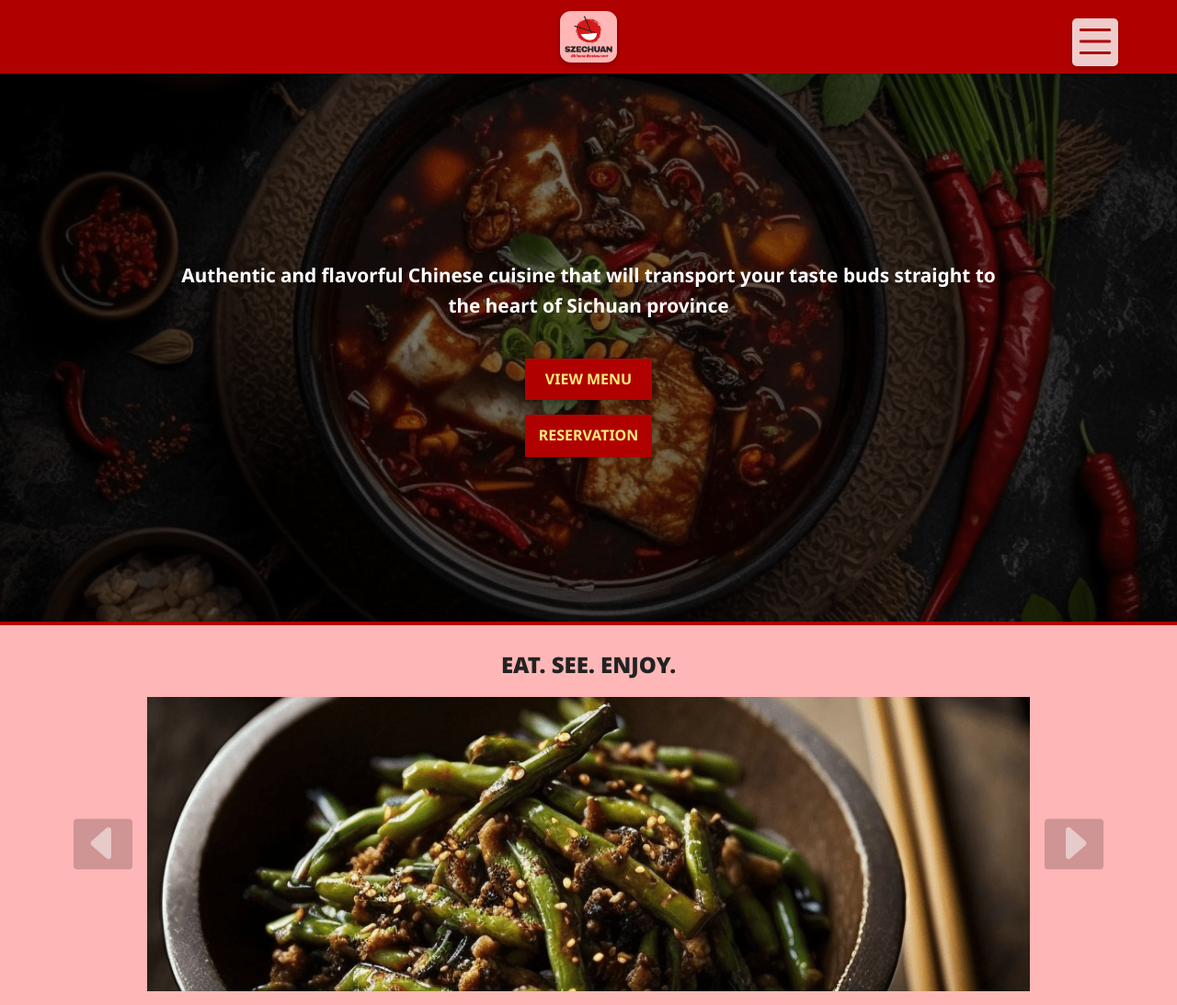
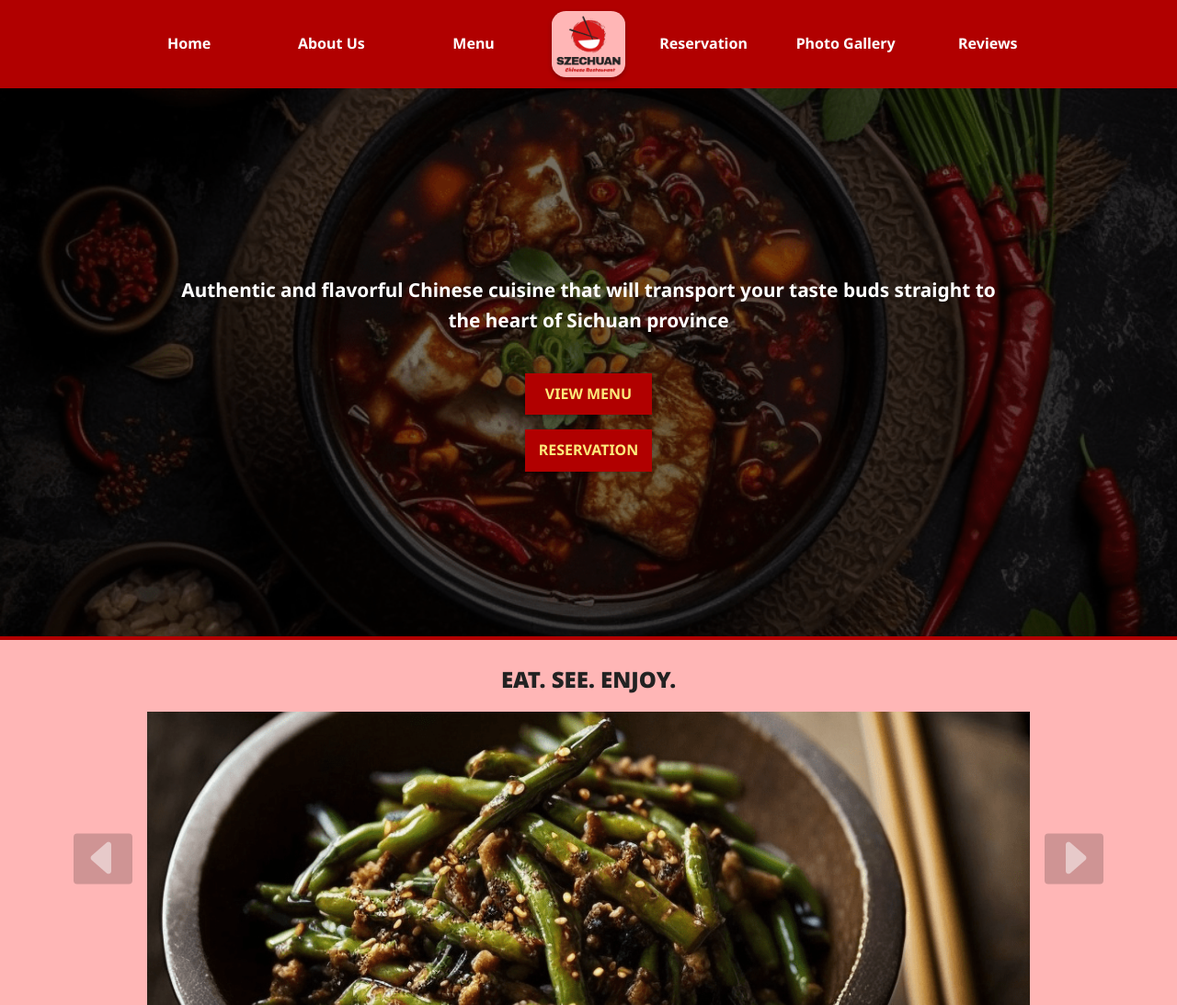
Before and after one commit to Theochenxiyuan/restaurant-website, a PHP site: page /index.php in a window 1280 px wide. Shown: the top 1093 px of the page at 92% size. Run offline with PHP 8.4, Linux system fonts and the light colour scheme.

Commit message:
nav for desktop

```diff
--- a/css/global.css
+++ b/css/global.css
@@ -70,20 +70,22 @@ nav li:hover {
 nav li a:hover {
   color: var(--dark-1);
 }
+
+header {
+  height: 9vh;
+  min-height: 6rem;
+  text-align: center;
+  padding: 12px;
+  background-color: var(--red-1);
+  z-index: 3;
+}
+
 header img {
   max-height: 100%;
   padding: 5px;
   background-color: var(--red-4);
   border-radius: 20%;
   box-shadow: 0 2px 5px #0000004d;
-}
-
-header {
-  height: 10vh;
-  min-height: 80px;
-  text-align: center;
-  padding: 12px;
-  background-color: var(--red-1);
 }
 
 .btn {
@@ -136,7 +138,7 @@ nav.menu {
   right: -100%;
   width: 50vw;
   height: 100vh;
-  z-index: 3;
+  z-index: 99;
   transition: right 0.3s;
   font-size: 1.2rem;
   max-width: 400px;
@@ -151,6 +153,7 @@ nav.menu {
   top: 0;
   width: 100%;
   height: 100%;
+  z-index: 98;
   overflow: auto;
   background-color: #00000066;
 }
@@ -225,3 +228,33 @@ footer a {
   margin: auto;
   max-width: 880px;
 }
+header nav {
+  display: none;
+  width: 35vw;
+  margin-left: 1rem;
+  margin-right: 1rem;
+}
+header ul.flex {
+  flex-direction: row;
+  gap: 1rem;
+}
+header .container.flex {
+  justify-content: center;
+  max-width: 1200px;
+}
+
+@media screen and (min-width: 900px) {
+  button.menu {
+    display: none;
+  }
+  header nav {
+    display: block;
+  }
+}
+
+@media screen and (min-width: 900px) and (min-height: 800px) {
+  header {
+    position: sticky;
+    top: 0;
+  }
+}
--- a/js/menuBtn.js
+++ b/js/menuBtn.js
@@ -1,5 +1,5 @@
 const menuBtn = document.querySelector('button.menu');
-const menu = document.querySelector('nav');
+const menu = document.querySelector('nav.menu');
 const overlay = document.querySelector('.overlay');
 
 function showMenu() {
--- a/sections/header.php
+++ b/sections/header.php
@@ -39,12 +39,11 @@
 </head>
 
 <body>
-    <button class="menu" aria-label="Menu Button"><i class="bi bi-list"></i></button>
     <div class="overlay hidden"></div>
     <nav class="menu">
         <ul class="flex flex-col">
             <li><a href="index.php">Home</a></li>
-            <li><a href="about.php">About</a></li>
+            <li><a href="about.php">About Us</a></li>
             <li><a href="menu.php">Menu</a></li>
             <li><a href="reservation.php">Reservation</a></li>
             <li><a href="gallery.php">Photo Gallery</a></li>
@@ -55,6 +54,25 @@
 
     <header>
         <div class="container flex">
+            <nav>
+                <ul class="flex flex-col">
+                    <li><a href="index.php">Home</a></li>
+                    <li><a href="about.php">About Us</a></li>
+                    <li><a href="menu.php">Menu</a></li>
+                </ul>
+            </nav>
+
             <img src="img/logo.png" alt="logo">
+
+            <nav>
+                <ul class="flex flex-col">
+                    <li><a href="reservation.php">Reservation</a></li>
+                    <li><a href="gallery.php">Photo Gallery</a></li>
+                    <li><a href="reviews.php">Reviews</a></li>
+                </ul>
+            </nav>
+
         </div>
     </header>
+
+    <button class="menu" aria-label="Menu Button"><i class="bi bi-list"></i></button>
```
